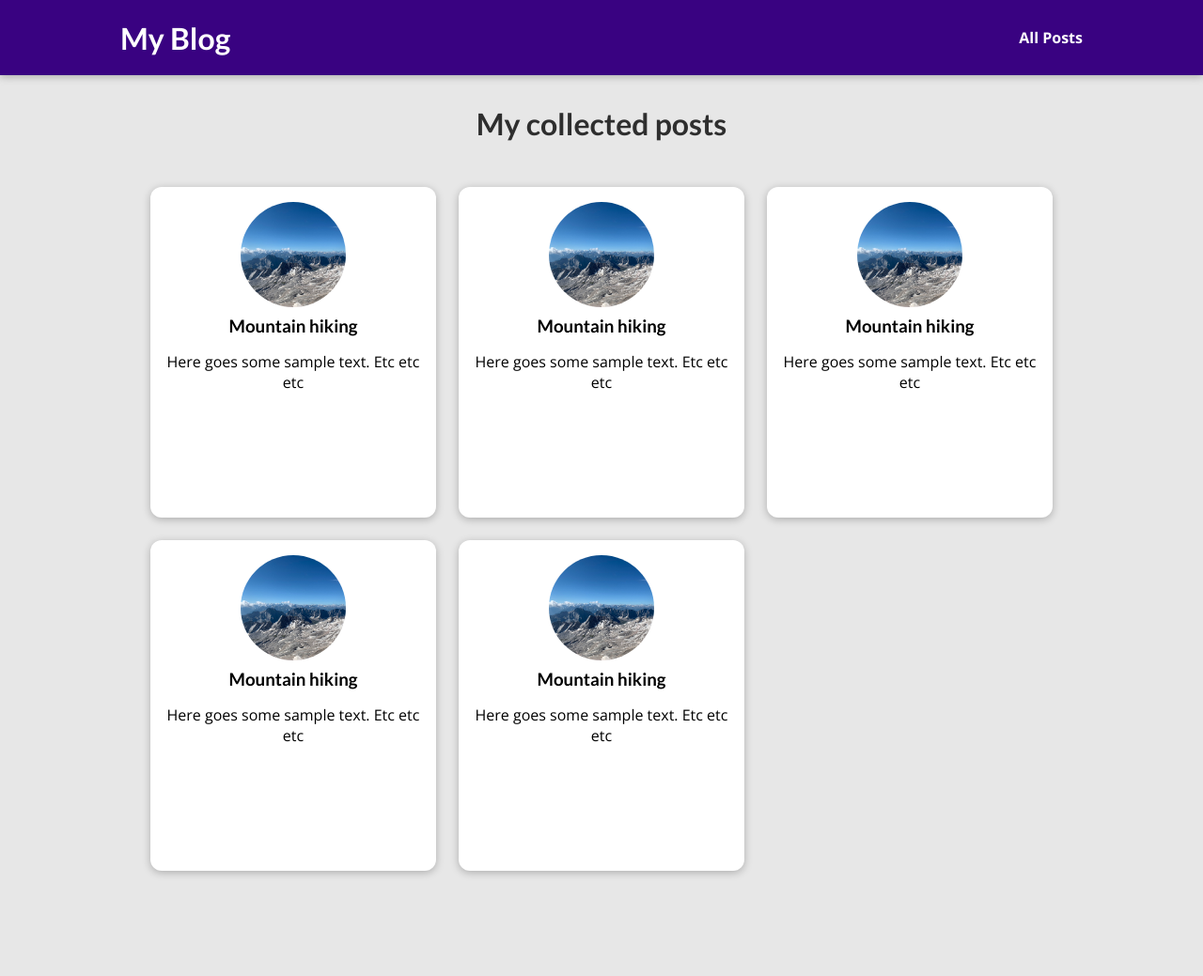
After one commit to ErnstBas/DjangoUdemyCourse_blog, a Django app: template blog/templates/blog/all-posts.html in a window 1280 px wide. The commit adds this page. Shown: the whole page at 94% size. Run offline with Django 4.2, Linux system fonts and the light colour scheme; the template is opened without the code that fills it, so the values that code supplies are empty.

Commit message:
added styling and page links

```diff
--- /dev/null
+++ b/blog/static/blog/all-posts.css
@@ -0,0 +1,43 @@
+body {
+  background-color: #e7e7e7;
+}
+
+#main-navigation {
+  background-color: #390281;
+  box-shadow: 0 2px 8px rgba(0, 0, 0, 0.25);
+}
+
+#all-posts {
+  margin: 7rem auto;
+  width: 90%;
+  max-width: 60rem;
+}
+
+#all-posts h2 {
+  text-align: center;
+  font-size: 2rem;
+  color: #2e2e2e;
+  margin: 3rem 0;
+}
+
+ul {
+  list-style: none;
+  margin: 0;
+  padding: 0;
+  display: grid;
+  grid-template-columns: repeat(auto-fill, minmax(17rem, 1fr));
+  gap: 1.5rem;
+}
+
+.post img {
+  width: 7rem;
+  height: 7rem;
+}
+
+.post a {
+  height: 22rem;
+  transform-origin: center;
+  box-shadow: 0 2px 8px rgba(0, 0, 0, 0.25);
+  border-radius: 12px;
+  background-color: white;
+}
--- /dev/null
+++ b/blog/static/blog/post.css
@@ -0,0 +1,43 @@
+.post {
+  display: flex;
+  flex-direction: column;
+  align-items: center;
+  text-align: center;
+}
+
+.post a {
+  text-decoration: none;
+  color: black;
+  transition: all 0.2s ease;
+  padding: 1rem;
+}
+
+.post a:hover,
+.post a:active {
+  transform: scale(1.1);
+  background-color: #390281;
+  color: white;
+}
+
+.post img {
+  width: 5rem;
+  height: 5rem;
+  object-fit: cover;
+  border-radius: 50%;
+}
+
+.post h3 {
+  margin: 0.25rem 0;
+}
+
+.post time {
+  color: #666666;
+  margin: 0.25rem;
+  font-style: italic;
+  font-size: 0.85rem;
+}
+
+.post:hover time,
+.post:active time {
+  color: white;
+}
--- /dev/null
+++ b/blog/templates/blog/all-posts.html
@@ -0,0 +1,24 @@
+{% extends "base.html" %}
+{% load static %}
+
+{% block title%}
+All my posts
+{% endblock %}
+
+{% block css_files %}
+  <link rel="stylesheet" href="{% static "blog/post.css" %}">
+  <link rel="stylesheet" href="{% static "blog/all-posts.css" %}">
+{%endblock %}
+
+{% block content %}
+<section id="all-posts">
+  <h2>My collected posts</h2>
+  <ul>
+    {% include "blog/includes/post.html" %}
+    {% include "blog/includes/post.html" %}
+    {% include "blog/includes/post.html" %}
+    {% include "blog/includes/post.html" %}
+    {% include "blog/includes/post.html" %}
+   </ul>
+</section>
+{% endblock %}
--- /dev/null
+++ b/blog/templates/blog/includes/post.html
@@ -0,0 +1,14 @@
+{% load static %}
+
+<li>
+  <article class="post">
+    <a href="{% url "post-detail-page" "the-mountains" %}">
+      <img src="{% static "blog/images/mountains.jpg" %}" alt=" mountain
+      hiking">
+      <div ="post__content">
+        <h3>Mountain hiking</h3>
+        <p>Here goes some sample text. Etc etc etc</p>
+      </div>
+    </a>
+  </article>
+</li>
--- a/blog/views.py
+++ b/blog/views.py
@@ -8,8 +8,8 @@ def starting_page(request):
 
 
 def posts(request):
-    pass
+    return render(request, "blog/all-posts.html")
 
 
-def single_detail(request):
+def post_detail(request):
     pass
--- a/my_site/settings.py
+++ b/my_site/settings.py
@@ -121,4 +121,8 @@ STATIC_URL = "static/"
 # Default primary key field type
 # https://docs.djangoproject.com/en/4.1/ref/settings/#default-auto-field
 
+
+STATICFILES_DIRS = [BASE_DIR / "static"]
+
+
 DEFAULT_AUTO_FIELD = "django.db.models.BigAutoField"
--- /dev/null
+++ b/static/app.css
@@ -0,0 +1,47 @@
+@import url("https://fonts.googleapis.com/css2?family=Lato:wght@400;700&family=Open+Sans:wght@400;700&display=swap");
+
+* {
+  box-sizing: border-box;
+}
+
+html {
+  font-family: "Open Sans", "Lato", sans-serif;
+}
+
+body {
+  margin: 0;
+}
+
+h1,
+h2,
+h3 {
+  font-family: "Lato", sans-serif;
+  font-weight: bold;
+}
+#main-navigation {
+  width: 100%;
+  height: 5rem;
+  display: flex;
+  justify-content: space-between;
+  align-items: center;
+  padding: 0 10%;
+  position: absolute;
+  top: 0;
+  left: 0;
+}
+
+#main-navigation a {
+  text-decoration: none;
+  color: white;
+  font-weight: bold;
+}
+
+#main-navigation a:hover,
+#main-navigation a:active {
+  color: #cf79f1;
+}
+
+#main-navigation h1 a:hover,
+#main-navigation h1 a:active {
+  color: white;
+}
--- a/templates/base.html
+++ b/templates/base.html
@@ -1,17 +1,21 @@
+{% load static %}
+
 <!DOCTYPE html>
 <html lang="en">
-
-<head>
-    <meta charset="UTF-8">
-    <meta http-equiv="X-UA-Compatible" content="IE=edge">
-    <meta name="viewport" content="width=device-width, initial-scale=1.0">
+  <head>
+    <meta charset="UTF-8" />
+    <meta name="viewport" content="width=device-width, initial-scale=1.0" />
     <title>{% block title %}{% endblock %}</title>
-    {% block css_files %}{% endblock %}
-</head>
-
-<body>
-    {% block content %}
-    {% endblock %}
-</body>
-
+    <link rel="stylesheet" href="{% static "app.css" %}"> {% block css_files %}
+    {%endblock %}
+  </head>
+  <body>
+    <header id="main-navigation">
+      <h1><a href="{% url "starting-page" %}">My Blog</a></h1>
+      <nav>
+        <a href="{% url "posts-page" %}">All Posts</a>
+      </nav>
+    </header>
+    {% block content %} {% endblock %}
+  </body>
 </html>
```
Also changed, not shown: blog/static/blog/index.css (added, +76 -0 lines), blog/templates/blog/index.html (+37 -0 lines), blog/static/blog/images/coding.jpg (added), blog/static/blog/images/duck2.png (added), blog/static/blog/images/mountains.jpg (added), blog/static/blog/images/woods.jpg (added), db.sqlite3 (added).
